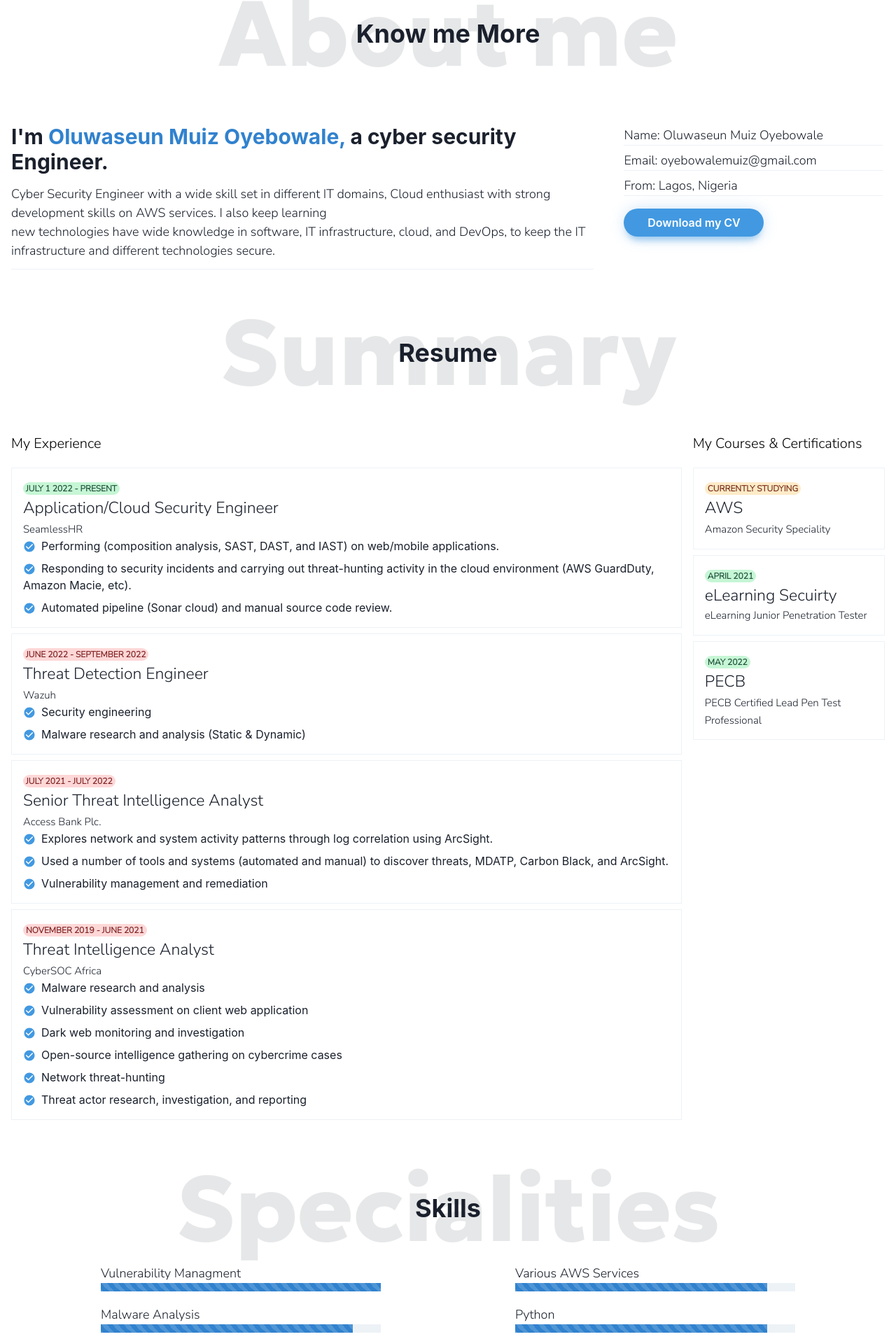
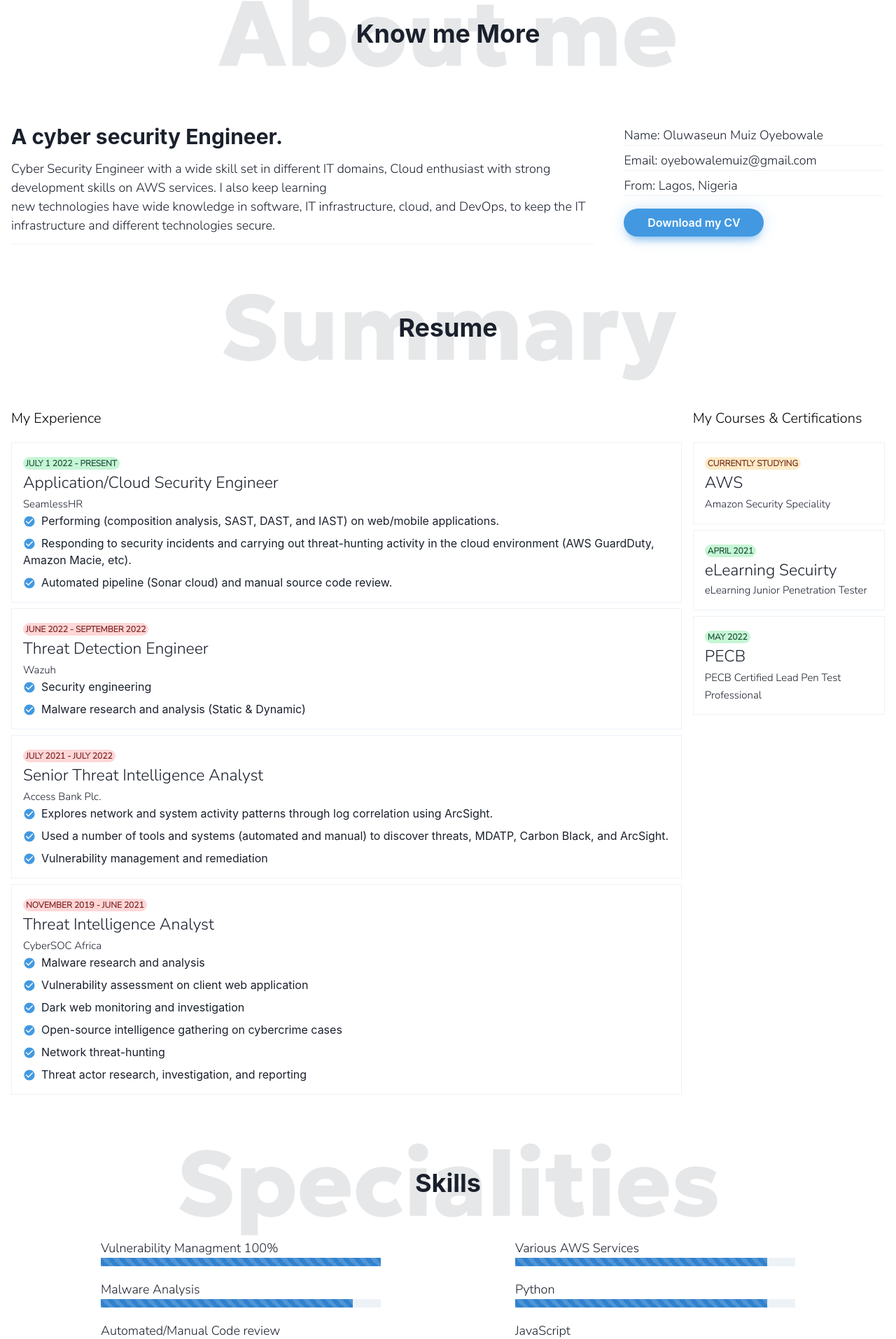
Before and after one commit to s3un/profile, a React (Create React App) app: page / in a window 1280 px wide. Shown: the part 907-2820 px from the top of the page at 70% size. Built offline with nearby package versions, Linux system fonts and the light colour scheme; a web font is replaced by a local one.

Commit message:
new commit

```diff
--- a/src/App.js
+++ b/src/App.js
@@ -7,7 +7,7 @@ import Footer from './Components/footer'
 import Platform from './Components/platform'
 import Resume from "./Components/resume"
 import Service from "./Components/services"
-import Carousel from './Components/temp'
+// import Carousel from './Components/temp'
 
 function App() {
   return (
@@ -19,7 +19,6 @@ function App() {
       <Resume />
       <Skill />
       <Platform />
-      <Carousel />
       <Service />
       <Contact />
       <Footer />
--- a/src/Components/about.js
+++ b/src/Components/about.js
@@ -86,15 +86,15 @@ export default function About() {
             <Box>
               <InViewWrapper variant={itemVariants(0.3, -30)}>
                 <Heading fontSize={"30px"} className="secondHeader">
-                  I'm {""}
+                  {/* I'm {""}
                   <Text
                     as={"span"}
                     bgGradient="linear(to-r, blue.500, blue.500)"
                     bgClip={"text"}
                   >
                     <span>Oluwaseun Muiz Oyebowale, </span>
-                  </Text>
-                  a cyber security Engineer.
+                  </Text> */}
+                  A cyber security Engineer.
                 </Heading>
               </InViewWrapper>
 
@@ -113,41 +113,6 @@ export default function About() {
               </InViewWrapper>
 
               <Divider mt={3} />
-              {/* <Box
-              mt={10}>
-                <Heading
-                 className="secondText">
-                    Hobbies
-                </Heading>
-                <List>
-                    <ListItem
-                    fontSize={20}>
-                        <ListIcon as={MdCheckCircle}
-                        fontSize={20}
-                        color='green.500'
-                        className="secondText" />
-                            Gaming
-                    </ListItem>
-
-                    <ListItem
-                    fontSize={20}>
-                        <ListIcon as={MdCheckCircle}
-                        fontSize={20}
-                        color='green.500'
-                        className="secondText" />
-                            Traveling
-                    </ListItem>
-
-                    <ListItem
-                    fontSize={20}>
-                        <ListIcon as={MdCheckCircle}
-                        fontSize={20}
-                        color='green.500'
-                        className="secondText" />
-                            Music
-                    </ListItem>
-                </List>
-              </Box> */}
             </Box>
 
             <VStack w={{ lg: "550px" }} align={"flex.end"} padding={"3px"}>
--- a/src/Components/skill.js
+++ b/src/Components/skill.js
@@ -62,7 +62,7 @@ export default function SkillSet() {
               <Box w={400}>
                 <InViewWrapper variant={bulletTextVariant(0.5, 0, 60, 1)}>
                   <Box pb={5}>
-                    <Text className="secondText">Vulnerability Managment</Text>
+                    <Text className="secondText">Vulnerability Managment 100%</Text>
                     <Progress hasStripe size="md" value={100} />
                   </Box>
                 </InViewWrapper>
```
